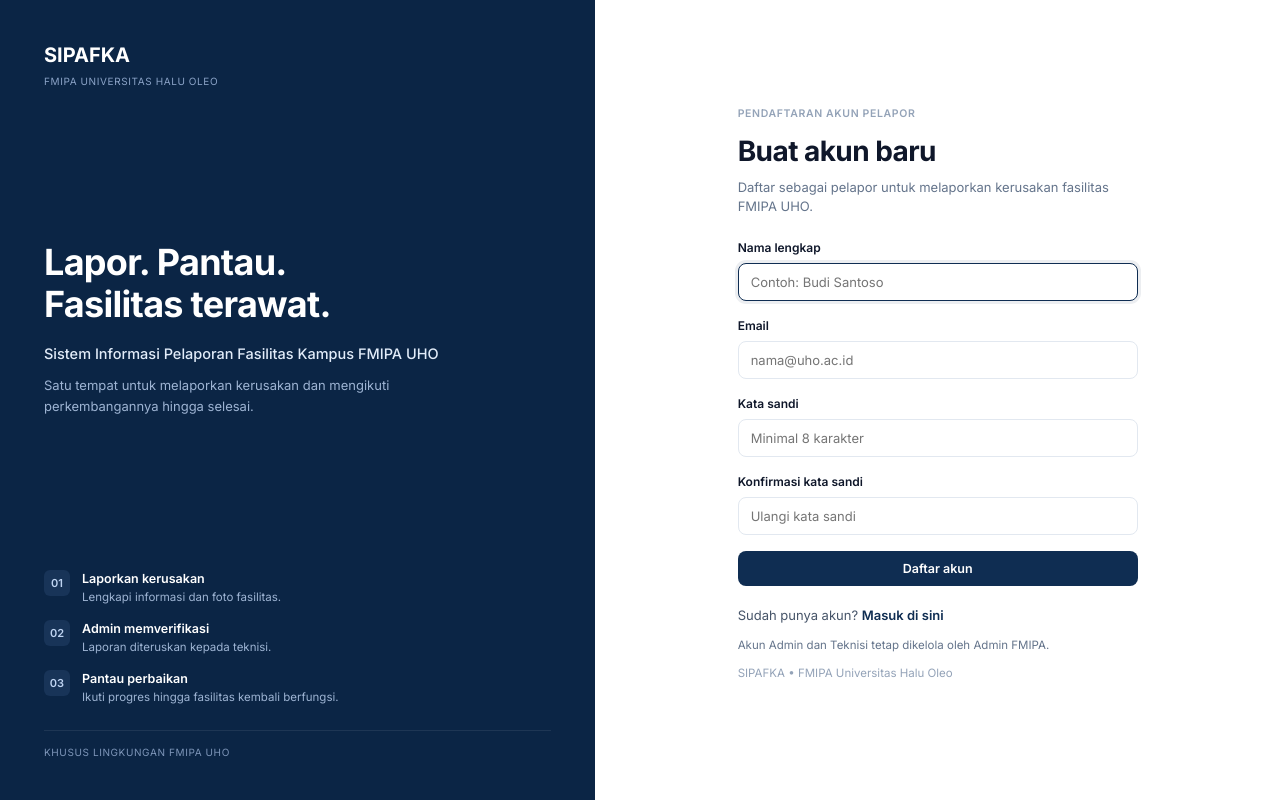
After one commit to dayat-wndk/SIPAFKA-Sistem-Informasi-Pelaporan-Fasilitas-Kampus-, a Laravel app: page /register in a window 1280 px wide. The commit adds this page. Run offline with Laravel 12, Linux system fonts and the light colour scheme.

Commit message:
feat(auth): halaman pendaftaran akun pelapor baru (register)
- Tambah route GET/POST /register (guest only)
- Tambah showRegister() dan register() di AuthController
- Buat halaman register.blade.php dengan form nama, email, password, konfirmasi
- Ekstrak hero section ke partial _hero.blade.php (DRY login + register)
- Perbarui login.blade.php: tautan 'Daftar sekarang' ke halaman register
- Tambah CSS .auth-switch dan .auth-link di sipafka.css
- Pendaftaran publik selalu role pelapor (admin/teknisi tetap via admin)
- Email otomatis lowercase, langsung login setelah daftar
- AuthRegisterTest: 4 test (halaman, daftar sukses, validasi, redirect auth)

```diff
--- a/SIPAFKA/app/Http/Controllers/AuthController.php
+++ b/SIPAFKA/app/Http/Controllers/AuthController.php
@@ -2,9 +2,11 @@
 
 namespace App\Http\Controllers;
 
+use App\Models\User;
 use Illuminate\Http\RedirectResponse;
 use Illuminate\Http\Request;
 use Illuminate\Support\Facades\Auth;
+use Illuminate\Support\Facades\Hash;
 use Illuminate\View\View;
 
 class AuthController extends Controller
@@ -16,6 +18,50 @@ class AuthController extends Controller
         }
 
         return view('auth.login');
+    }
+
+    public function showRegister(): View|RedirectResponse
+    {
+        if (Auth::check()) {
+            return $this->redirectBerdasarkanRole(Auth::user()->role);
+        }
+
+        return view('auth.register');
+    }
+
+    public function register(Request $request): RedirectResponse
+    {
+        $validated = $request->validate([
+            'name' => ['required', 'string', 'max:120'],
+            'email' => ['required', 'string', 'email', 'max:150', 'unique:users,email'],
+            'password' => ['required', 'string', 'min:8', 'confirmed'],
+        ], [
+            'name.required' => 'Nama lengkap wajib diisi.',
+            'name.max' => 'Nama lengkap maksimal 120 karakter.',
+            'email.required' => 'Email wajib diisi.',
+            'email.email' => 'Format email tidak valid.',
+            'email.max' => 'Email maksimal 150 karakter.',
+            'email.unique' => 'Email sudah terdaftar. Silakan masuk atau gunakan email lain.',
+            'password.required' => 'Kata sandi wajib diisi.',
+            'password.min' => 'Kata sandi minimal 8 karakter.',
+            'password.confirmed' => 'Konfirmasi kata sandi tidak sesuai.',
+        ]);
+
+        // Pendaftaran publik selalu membuat akun Pelapor aktif; role Admin/Teknisi hanya lewat Admin.
+        $user = User::create([
+            'name' => trim($validated['name']),
+            'email' => strtolower(trim($validated['email'])),
+            'password' => Hash::make($validated['password']),
+            'role' => 'pelapor',
+            'aktif' => true,
+        ]);
+
+        Auth::login($user);
+        $request->session()->regenerate();
+
+        return redirect()
+            ->route('pelapor.dashboard')
+            ->with('sukses', 'Akun berhasil dibuat. Selamat datang di SIPAFKA!');
     }
 
     public function login(Request $request): RedirectResponse
--- a/SIPAFKA/public/css/sipafka.css
+++ b/SIPAFKA/public/css/sipafka.css
@@ -674,6 +674,21 @@ a {
     line-height: 1.5;
 }
 
+.auth-switch {
+    margin: 0 0 10px;
+    font-size: 13px;
+    color: var(--sip-text-secondary);
+}
+
+.auth-link {
+    color: var(--sip-primary);
+    font-weight: 600;
+}
+
+.auth-link:hover {
+    text-decoration: underline;
+}
+
 .auth-copyright {
     margin-top: 10px;
     color: var(--sip-text-subtle);
--- /dev/null
+++ b/SIPAFKA/resources/views/auth/_hero.blade.php
@@ -0,0 +1,40 @@
+<section class="auth-hero">
+    <div>
+        <div class="auth-brand-title">SIPAFKA</div>
+        <div class="auth-brand-sub">FMIPA UNIVERSITAS HALU OLEO</div>
+    </div>
+
+    <div class="auth-hero-copy">
+        <h1>Lapor. Pantau.<br>Fasilitas terawat.</h1>
+        <p class="auth-hero-lead">Sistem Informasi Pelaporan Fasilitas Kampus FMIPA UHO</p>
+        <p class="auth-hero-desc">
+            Satu tempat untuk melaporkan kerusakan dan mengikuti perkembangannya hingga selesai.
+        </p>
+    </div>
+
+    <div class="auth-steps">
+        <div class="auth-step-item">
+            <span class="auth-step-num">01</span>
+            <div>
+                <div class="auth-step-title">Laporkan kerusakan</div>
+                <div class="auth-step-sub">Lengkapi informasi dan foto fasilitas.</div>
+            </div>
+        </div>
+        <div class="auth-step-item">
+            <span class="auth-step-num">02</span>
+            <div>
+                <div class="auth-step-title">Admin memverifikasi</div>
+                <div class="auth-step-sub">Laporan diteruskan kepada teknisi.</div>
+            </div>
+        </div>
+        <div class="auth-step-item">
+            <span class="auth-step-num">03</span>
+            <div>
+                <div class="auth-step-title">Pantau perbaikan</div>
+                <div class="auth-step-sub">Ikuti progres hingga fasilitas kembali berfungsi.</div>
+            </div>
+        </div>
+
+        <div class="auth-hero-foot">KHUSUS LINGKUNGAN FMIPA UHO</div>
+    </div>
+</section>
--- /dev/null
+++ b/SIPAFKA/resources/views/auth/register.blade.php
@@ -0,0 +1,110 @@
+<!DOCTYPE html>
+<html lang="id">
+<head>
+    <meta charset="UTF-8">
+    <meta name="viewport" content="width=device-width, initial-scale=1.0">
+    <title>Daftar Akun — SIPAFKA FMIPA UHO</title>
+    <link rel="preconnect" href="https://fonts.googleapis.com">
+    <link rel="preconnect" href="https://fonts.gstatic.com" crossorigin>
+    <link href="https://fonts.googleapis.com/css2?family=Inter:wght@400;500;600;700&display=swap" rel="stylesheet">
+    <link rel="stylesheet" href="{{ asset('css/sipafka.css') }}">
+</head>
+<body class="auth-body">
+    <div class="auth-split">
+        @include('auth._hero')
+
+        <section class="auth-form-pane">
+            <div class="auth-card">
+                <div class="auth-eyebrow">PENDAFTARAN AKUN PELAPOR</div>
+                <h2 class="auth-heading">Buat akun baru</h2>
+                <p class="auth-sub">Daftar sebagai pelapor untuk melaporkan kerusakan fasilitas FMIPA UHO.</p>
+
+                @if ($errors->any())
+                    <div class="alert alert-galat" role="alert">
+                        {{ $errors->first() }}
+                    </div>
+                @endif
+
+                <form method="POST" action="{{ route('register.post') }}" class="auth-form" novalidate>
+                    @csrf
+
+                    <div class="form-group">
+                        <label for="name" class="form-label">Nama lengkap</label>
+                        <input
+                            type="text"
+                            id="name"
+                            name="name"
+                            value="{{ old('name') }}"
+                            placeholder="Contoh: Budi Santoso"
+                            maxlength="120"
+                            required
+                            autofocus
+                            class="form-control @error('name') is-invalid @enderror"
+                        >
+                        @error('name')
+                            <div class="form-error">{{ $message }}</div>
+                        @enderror
+                    </div>
+
+                    <div class="form-group">
+                        <label for="email" class="form-label">Email</label>
+                        <input
+                            type="email"
+                            id="email"
+                            name="email"
+                            value="{{ old('email') }}"
+                            placeholder="nama@uho.ac.id"
+                            maxlength="150"
+                            required
+                            class="form-control @error('email') is-invalid @enderror"
+                        >
+                        @error('email')
+                            <div class="form-error">{{ $message }}</div>
+                        @enderror
+                    </div>
+
+                    <div class="form-group">
+                        <label for="password" class="form-label">Kata sandi</label>
+                        <input
+                            type="password"
+                            id="password"
+                            name="password"
+                            placeholder="Minimal 8 karakter"
+                            minlength="8"
+                            required
+                            class="form-control @error('password') is-invalid @enderror"
+                        >
+                        @error('password')
+                            <div class="form-error">{{ $message }}</div>
+                        @enderror
+                    </div>
+
+                    <div class="form-group">
+                        <label for="password_confirmation" class="form-label">Konfirmasi kata sandi</label>
+                        <input
+                            type="password"
+                            id="password_confirmation"
+                            name="password_confirmation"
+                            placeholder="Ulangi kata sandi"
+                            minlength="8"
+                            required
+                            class="form-control"
+                        >
+                    </div>
+
+                    <button type="submit" class="btn btn-primary btn-block">Daftar akun</button>
+                </form>
+
+                <div class="auth-footer-note">
+                    <p class="auth-switch">
+                        Sudah punya akun?
+                        <a href="{{ route('login') }}" class="auth-link">Masuk di sini</a>
+                    </p>
+                    <p>Akun Admin dan Teknisi tetap dikelola oleh Admin FMIPA.</p>
+                    <p class="auth-copyright">SIPAFKA &bull; FMIPA Universitas Halu Oleo</p>
+                </div>
+            </div>
+        </section>
+    </div>
+</body>
+</html>
--- a/SIPAFKA/routes/web.php
+++ b/SIPAFKA/routes/web.php
@@ -20,6 +20,8 @@ Route::get('/', function () {
 Route::middleware('guest')->group(function () {
     Route::get('/login', [AuthController::class, 'showLogin'])->name('login');
     Route::post('/login', [AuthController::class, 'login'])->name('login.post');
+    Route::get('/register', [AuthController::class, 'showRegister'])->name('register');
+    Route::post('/register', [AuthController::class, 'register'])->name('register.post');
 });
 
 Route::post('/logout', [AuthController::class, 'logout'])
```
Also changed, not shown: SIPAFKA/resources/views/auth/login.blade.php (+6 -41 lines), SIPAFKA/tests/Feature/AuthRegisterTest.php (added, +78 -0 lines).
